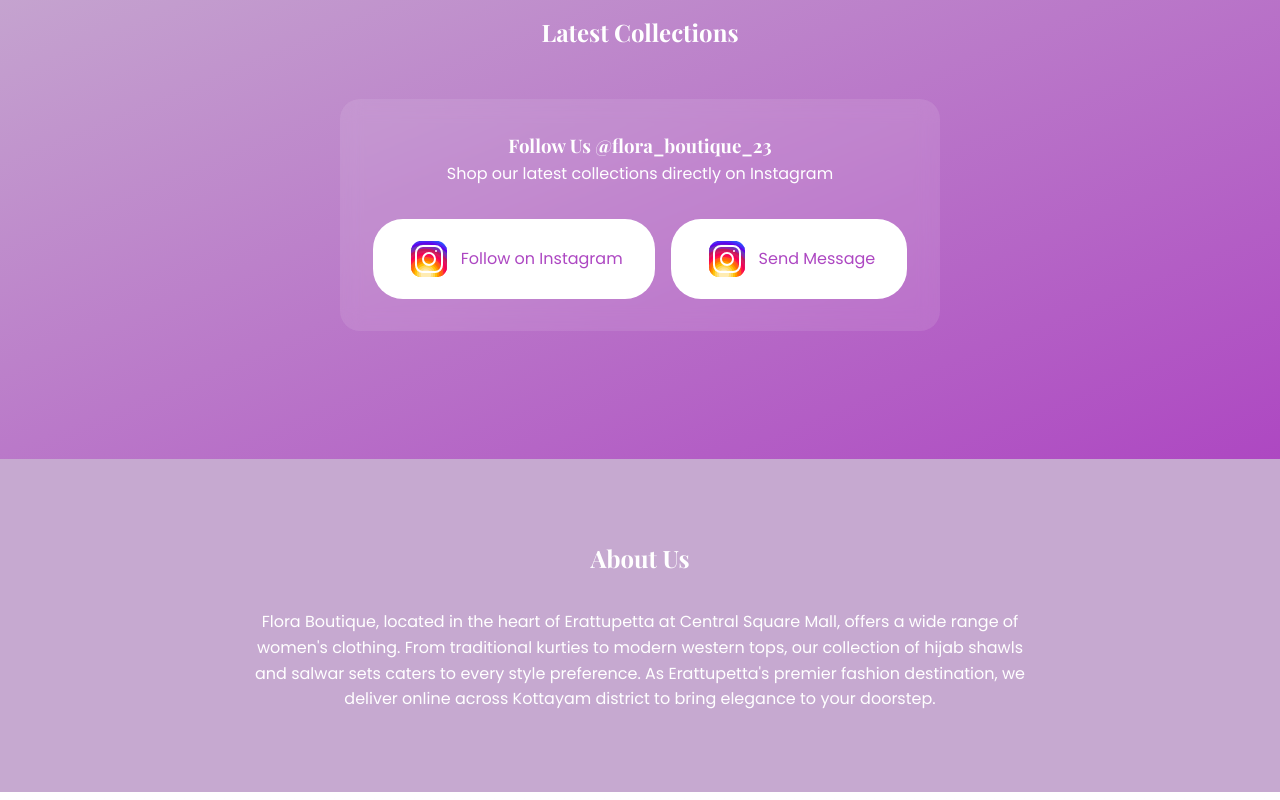
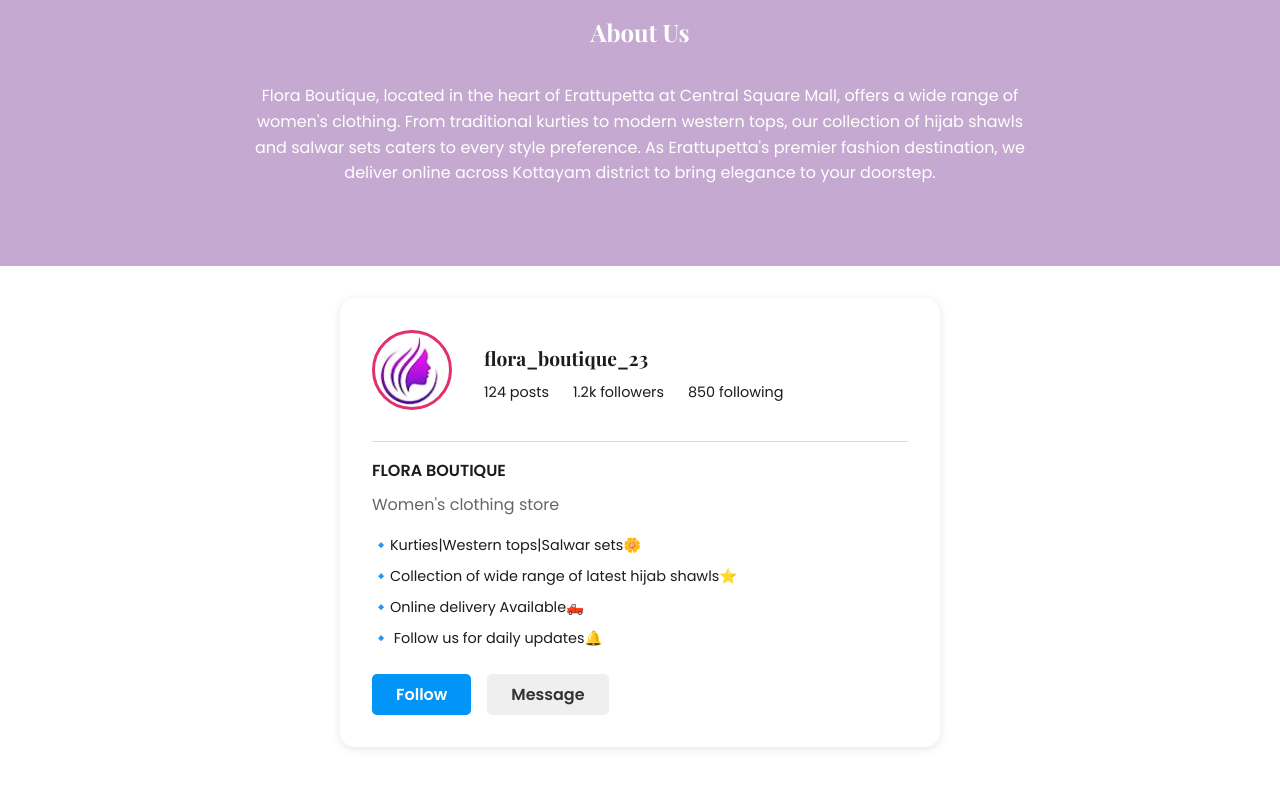
Before and after one commit to muzammil-13/flora_boutique, a plain HTML site: page index.html in a window 1280 px wide. Shown: the part 2020-2820 px from the top of the page. Drawn offline with nearby package versions, Linux system fonts and the light colour scheme.

Commit message:
update index.html and style.css: restructure Instagram section into a profile layout with follow and message buttons, and enhance about section styling

```diff
--- a/css/style.css
+++ b/css/style.css
@@ -187,48 +187,6 @@ nav {
     transform: translateY(-3px);
 }
 
-.instagram-feed {
-    padding: 5rem 2rem;
-    background: linear-gradient(to bottom right, var(--lilac), var(--purpureus));
-    text-align: center;
-    color: var(--white);
-}
-
-.instagram-cta {
-    max-width: 600px;
-    margin: 3rem auto;
-    padding: 2rem;
-    background: rgba(255,255,255,0.1);
-    backdrop-filter: blur(10px);
-    border-radius: 20px;
-}
-
-.social-buttons {
-    display: flex;
-    gap: 1rem;
-    justify-content: center;
-    margin-top: 2rem;
-}
-
-.insta-follow-btn, .insta-dm-btn {
-    display: flex;
-    align-items: center;
-    gap: 0.5rem;
-    padding: 1rem 2rem;
-    border-radius: 30px;
-    background: var(--white);
-    color: var(--purpureus);
-    text-decoration: none;
-    font-weight: 500;
-    transition: transform 0.3s ease;
-}
-
-.insta-follow-btn:hover, .insta-dm-btn:hover {
-    transform: translateY(-3px);
-    box-shadow: 0 5px 15px rgba(0,0,0,0.2);
-}
-
-
 
 /* About Section */
 .about {
@@ -247,6 +205,87 @@ nav {
     margin: 0 auto;
     color: var(--white);
 }
+
+/* instagram mockup */
+.instagram-profile {
+    max-width: 600px;
+    margin: 2rem auto;
+    padding: 2rem;
+    background: white;
+    border-radius: 15px;
+    box-shadow: 0 2px 10px rgba(0,0,0,0.1);
+}
+
+.profile-header {
+    display: flex;
+    align-items: center;
+    gap: 2rem;
+    margin-bottom: 1.5rem;
+}
+
+.profile-pic img {
+    width: 80px;
+    height: 80px;
+    border-radius: 50%;
+    border: 3px solid #e1306c;
+    padding: 2px;
+}
+
+.profile-info h3 {
+    font-size: 1.2rem;
+    margin-bottom: 0.5rem;
+}
+
+.profile-stats {
+    display: flex;
+    gap: 1.5rem;
+    font-size: 0.9rem;
+}
+
+.profile-bio {
+    padding-top: 1rem;
+    border-top: 1px solid #dbdbdb;
+}
+
+.business-type {
+    color: #666;
+    margin: 0.5rem 0;
+}
+
+.bio-points {
+    list-style: none;
+    margin: 1rem 0;
+}
+
+.bio-points li {
+    margin: 0.5rem 0;
+    font-size: 0.9rem;
+}
+
+.profile-actions {
+    display: flex;
+    gap: 1rem;
+    margin-top: 1.5rem;
+}
+
+.follow-btn, .message-btn {
+    padding: 0.5rem 1.5rem;
+    border-radius: 5px;
+    font-weight: 600;
+    text-decoration: none;
+    transition: all 0.3s ease;
+}
+
+.follow-btn {
+    background: #0095f6;
+    color: white;
+}
+
+.message-btn {
+    background: #efefef;
+    color: #333;
+}
+
 
 /* Contact Section */
 .contact {
--- a/index.html
+++ b/index.html
@@ -105,29 +105,44 @@
         </div>
     </section>
 
-    <section id="instagram-feed" class="instagram-feed">
-        <h2>Latest Collections</h2>
-        <div class="instagram-cta">
-            <h3>Follow Us @flora_boutique_23</h3>
-            <p>Shop our latest collections directly on Instagram</p>
-            <div class="social-buttons">
-                <a href="https://www.instagram.com/flora_boutique_23/" class="insta-follow-btn" target="_blank">
-                    <img src="./assets/icons/instagram.svg" alt="Instagram">
-                    Follow on Instagram
-                </a>
-                <a href="https://www.instagram.com/direct/t/17850861263912501" class="insta-dm-btn" target="_blank">
-                    <img src="./assets/icons/instagram.svg" alt="Instagram DM">
-                    Send Message
-                </a>
+    <section id="about" class="about">
+        <h2>About Us</h2>
+        <p>Flora Boutique, located in the heart of Erattupetta at Central Square Mall, offers a wide range of women's clothing. From traditional kurties to modern western tops, our collection of hijab shawls and salwar sets caters to every style preference. As Erattupetta's premier fashion destination, we deliver online across Kottayam district to bring elegance to your doorstep.</p>
+    </section>
+
+    <section id="instagram-profile" class="instagram-profile">
+        <!-- Profile Header -->
+        <div class="profile-header">
+            <div class="profile-pic">
+                <img src="./assets/icons/flora-logo.jpg" alt="Flora Boutique Profile Picture">
+            </div>
+            <div class="profile-info">
+                <h3>flora_boutique_23</h3>
+                <div class="profile-stats">
+                    <span>124 posts</span>
+                    <span>1.2k followers</span>
+                    <span>850 following</span>
+                </div>
+            </div>
+        </div>
+
+        <!-- Profile Bio -->
+        <div class="profile-bio">
+            <h4>FLORA BOUTIQUE</h4>
+            <p class="business-type">Women's clothing store</p>
+            <ul class="bio-points">
+                <li>🔹Kurties|Western tops|Salwar sets🌼</li>
+                <li>🔹Collection of wide range of latest hijab shawls⭐️</li>
+                <li>🔹Online delivery Available🛻</li>
+                <li>🔹 Follow us for daily updates🔔</li>
+            </ul>
+            <div class="profile-actions">
+                <a href="https://www.instagram.com/flora_boutique_23/" class="follow-btn" target="_blank">Follow</a>
+                <a href="https://www.instagram.com/direct/t/17850861263912501" class="message-btn" target="_blank">Message</a>
             </div>
         </div>
     </section>
 
-
-    <section id="about" class="about">
-        <h2>About Us</h2>
-        <p>Flora Boutique, located in the heart of Erattupetta at Central Square Mall, offers a wide range of women's clothing. From traditional kurties to modern western tops, our collection of hijab shawls and salwar sets caters to every style preference. As Erattupetta's premier fashion destination, we deliver online across Kottayam district to bring elegance to your doorstep.</p>
-    </section>
 
     <section id="contact" class="contact">
         <h2>Get in Touch</h2>
```
